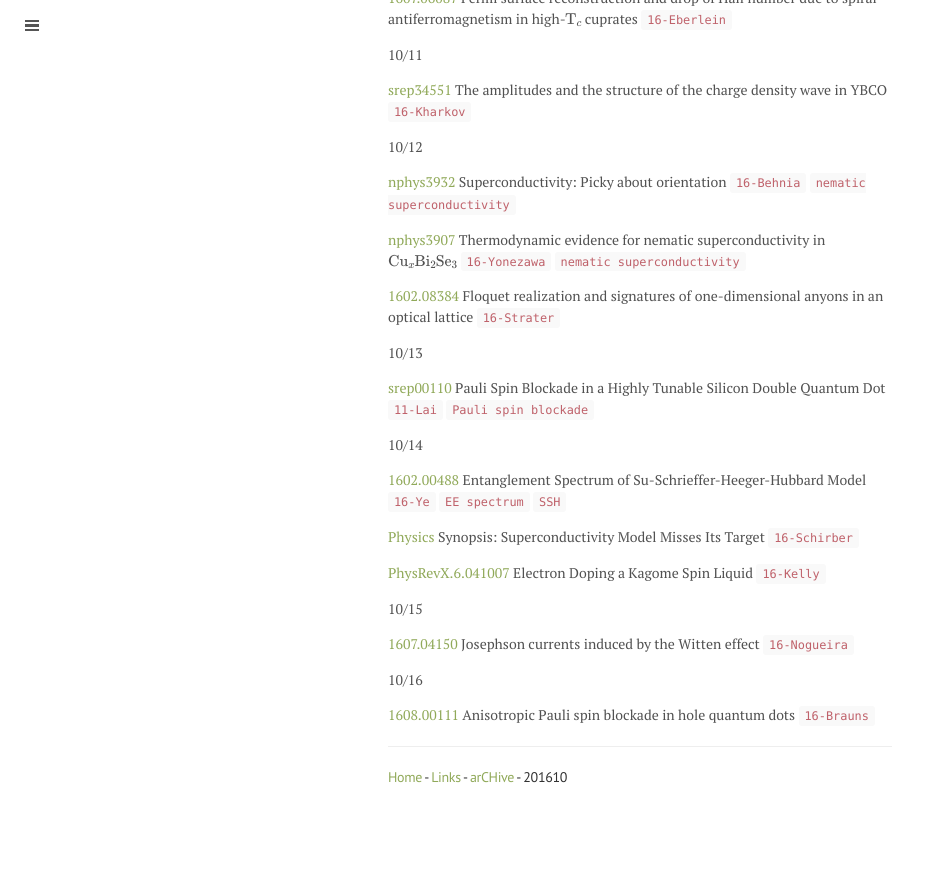
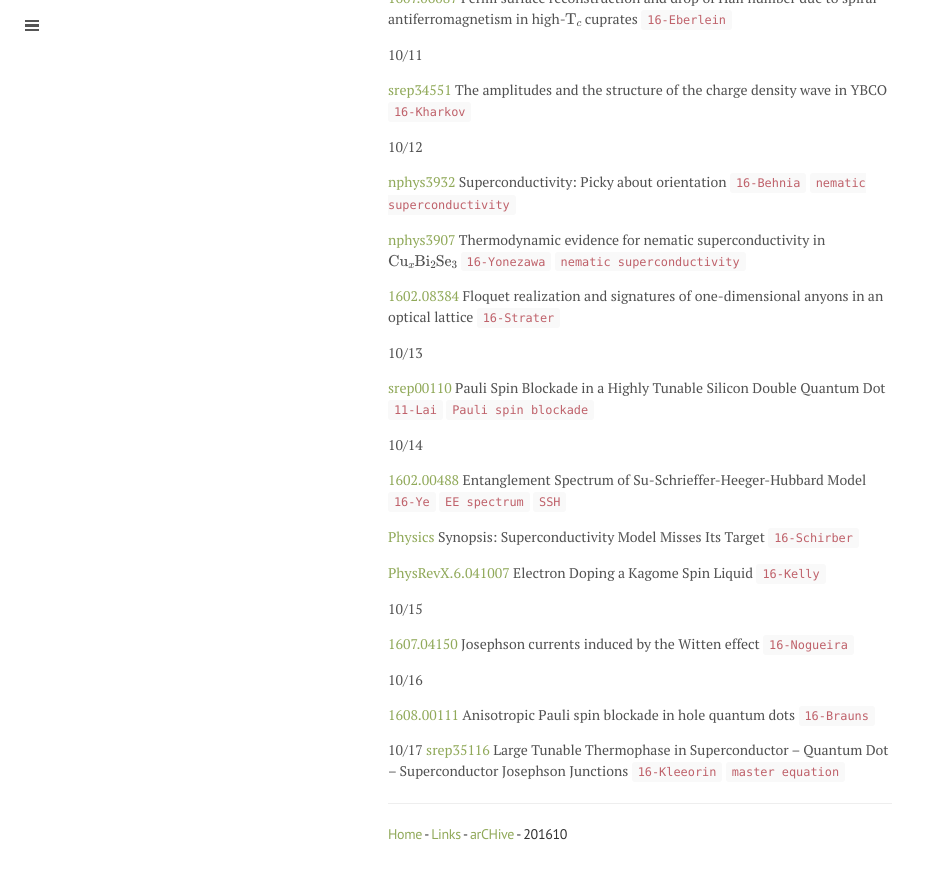
Before and after one commit to qkrwlsghdcjsworlt/work, a Jekyll site: the page built from 201610.md, in a window 1280 px wide and 900 px high, scrolled down 1327 px. Shown: the top 879 px of the window, without its empty margins (0-925 px from the left). Built offline with Jekyll 4.4.1, drawn with Linux system fonts in a browser that asks for light colours; formulas are drawn with MathJax 3; before the commit the page ends 2170 px from its top, so only the background shows below that.

Commit message:
“update”

```diff
--- a/201610.md
+++ b/201610.md
@@ -94,6 +94,10 @@ title: 201610
 
 [1608.00111](https://arxiv.org/abs/1608.00111) Anisotropic Pauli spin blockade in hole quantum dots `16-Brauns`
 
+10/17
+[srep35116](http://www.nature.com/articles/srep35116) Large Tunable Thermophase in Superconductor – Quantum Dot – Superconductor Josephson Junctions `16-Kleeorin` `master equation`
+
+
 
 
 ---
```
